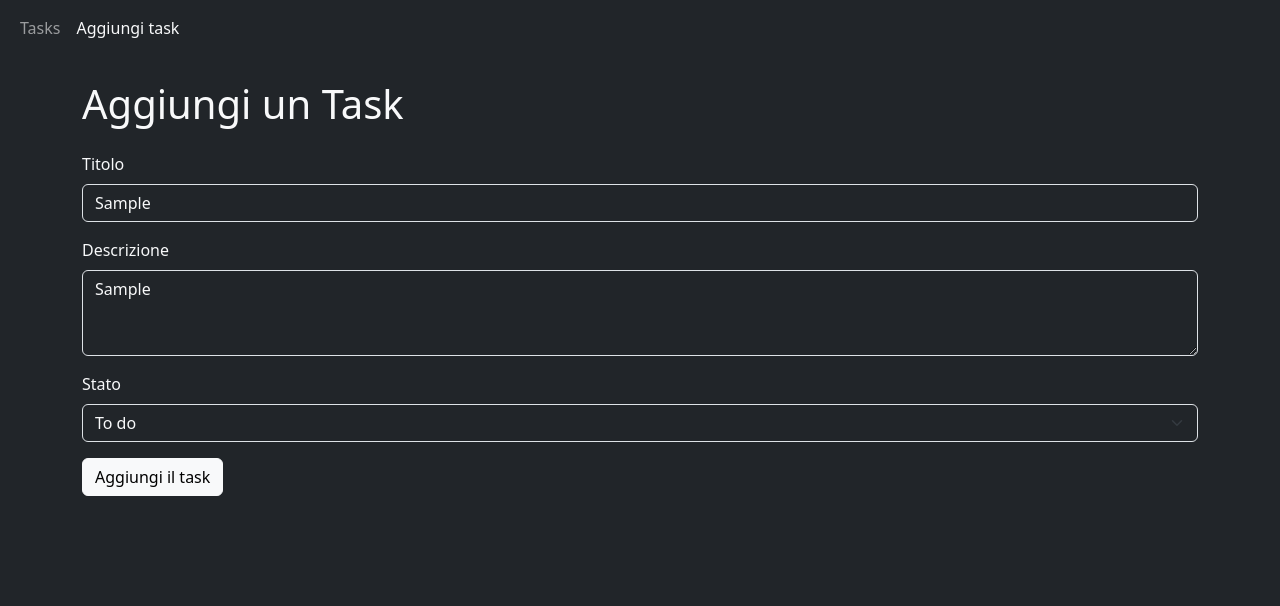
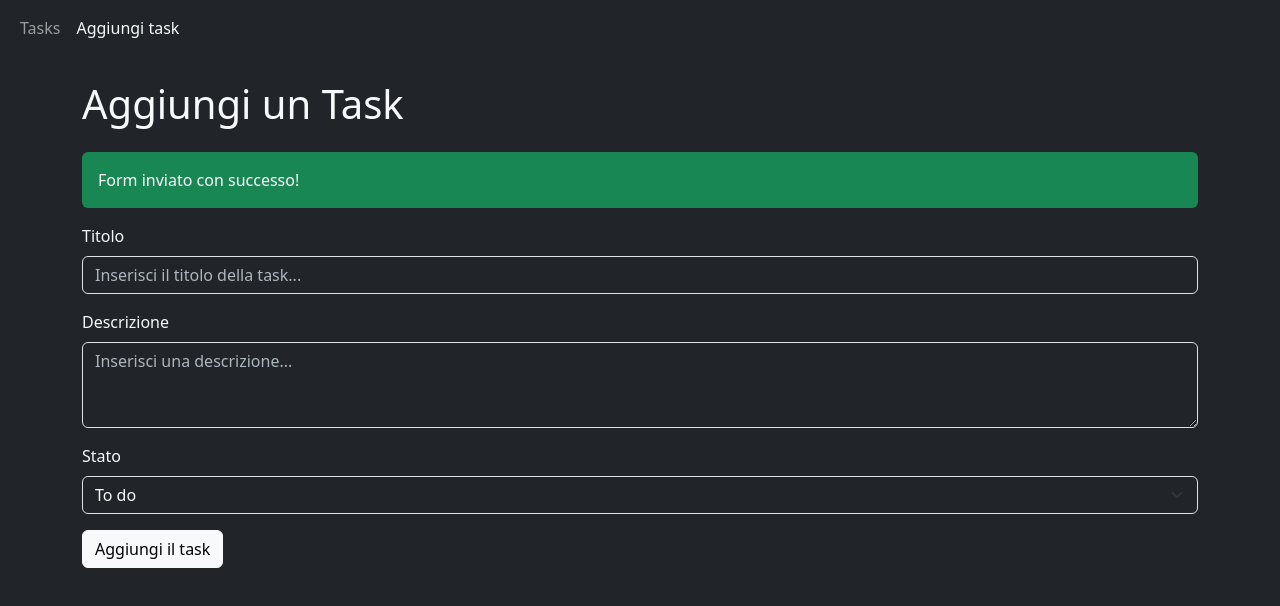
Before and after one commit to FrancescoPalazzo97/ex-react-task-manager, a React (Vite) app: page /add-task in a window 1280 px wide. Both pictures are taken after typing "Sample", "Sample" into the empty fields and a click on the button "Aggiungi il task". Shown: the top 606 px of the page. Built offline with nearby package versions, Linux system fonts and the light colour scheme; no server answers.

Commit message:
Refactor AddTask component to improve form submission feedback; add success message display and reset form fields after submission

```diff
--- a/src/pages/AddTask.jsx
+++ b/src/pages/AddTask.jsx
@@ -4,12 +4,13 @@ const symbols = `!@#$%^&*()-_=+[]{}|;:'\\",.<>?/\`~`;
 const AddTask = () => {
     const [title, setTitle] = useState('');
     const [errors, setErrors] = useState({});
+    const [successMessage, setSuccessMessage] = useState(``);
     const descriptionRef = useRef();
     const statusRef = useRef();
 
     const handleChange = e => {
-        setErrors({ ...errors, title: '' });
-        if (!e.target.value) setErrors(`Aggiungi un titolo!!!`)
+        setErrors({});
+        if (!e.target.value) setErrors({ ...errors, title: `Aggiungi un titolo!!!` })
         const titleIsValid = ![...e.target.value].some(char => symbols.includes(char));
         titleIsValid ?
             setTitle(e.target.value) :
@@ -18,6 +19,7 @@ const AddTask = () => {
 
     const handleSubmit = e => {
         e.preventDefault();
+        setErrors({});
         if (!title) return setErrors({ ...errors, title: `Aggiungi un titolo!!!` });
         if (!statusRef.current.value) return setErrors({ ...errors, status: 'Si prega selezionare uno stato!' })
         const formData = {
@@ -25,7 +27,11 @@ const AddTask = () => {
             description: descriptionRef.current.value,
             status: statusRef.current.value
         }
-        console.log(formData)
+        console.log(formData);
+        setSuccessMessage(`Form inviato con successo!`);
+        setTitle(``);
+        descriptionRef.current.value = '';
+        statusRef.current.value = 'To do'
     }
 
     return (
@@ -33,6 +39,10 @@ const AddTask = () => {
             <h1 className="mb-4 text-light">Aggiungi un Task</h1>
             <div className="table-responsive">
                 <form onSubmit={handleSubmit}>
+                    {successMessage &&
+                        <div className="mb-3 bg-success p-3 rounded">
+                            <span >{successMessage}</span>
+                        </div>}
                     <div className="mb-3">
                         <label htmlFor="title" className="form-label">Titolo</label>
                         <input
```
